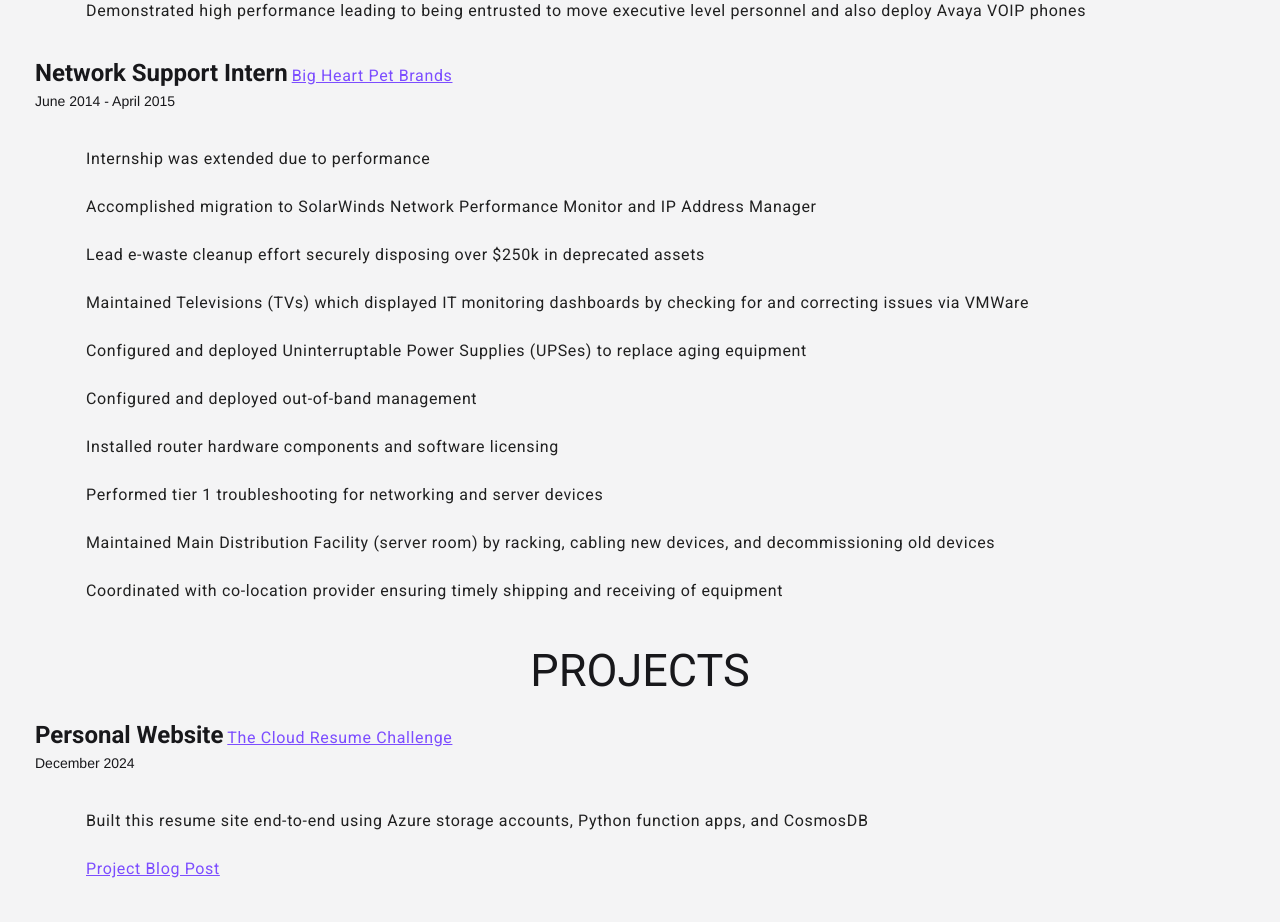
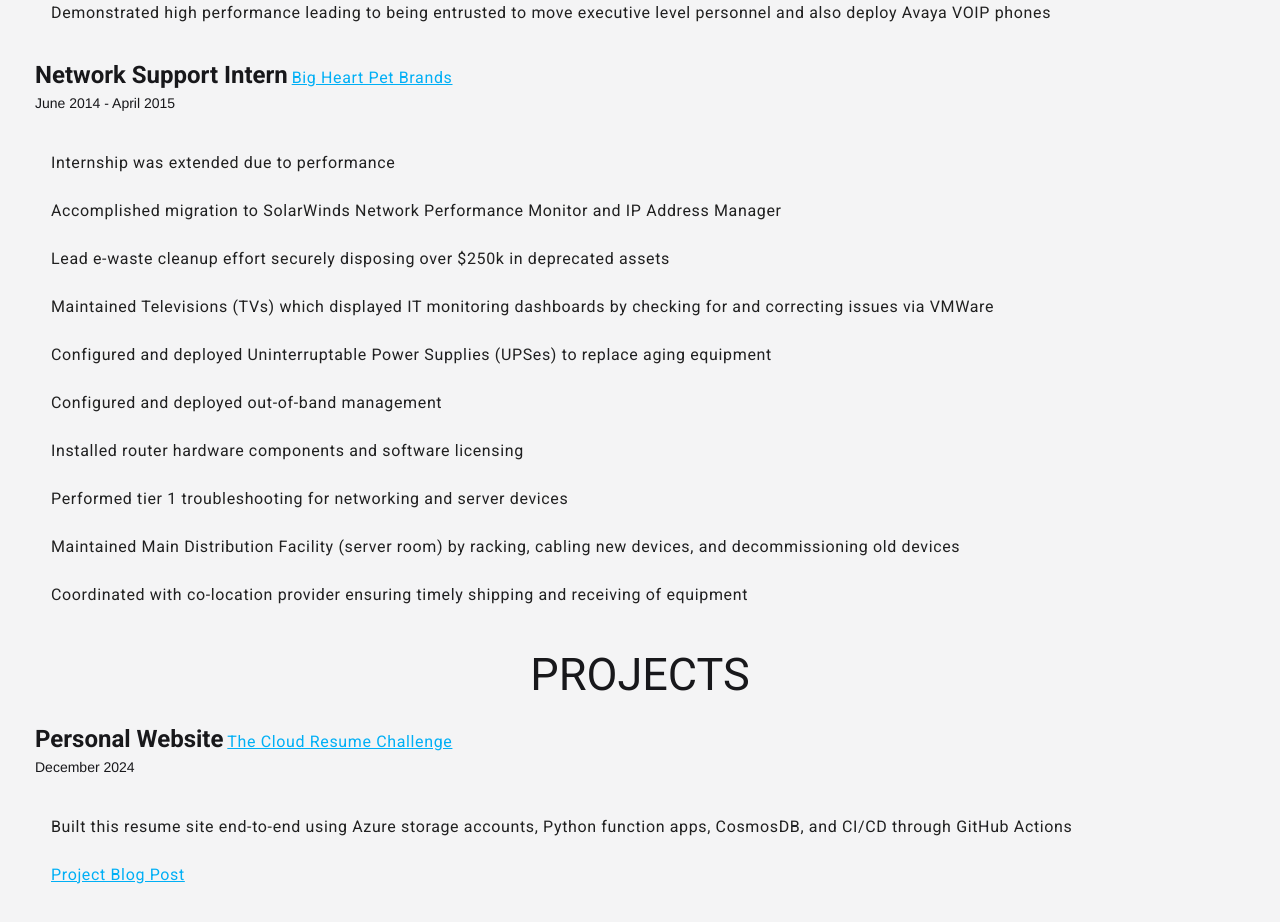
Before and after one commit to emswantek/es_cloud_resume, a plain HTML site: page cloudresweb/index.html in a window 1280 px wide. Shown: the part 1851-2773 px from the top of the page. Drawn offline with nearby package versions, Linux system fonts and the light colour scheme; no server answers.

Commit message:
Minor CSS color updates, modified projects section text in index.html

```diff
--- a/cloudresweb/index.html
+++ b/cloudresweb/index.html
@@ -216,7 +216,7 @@
         <ul class='mdl-list'>
             <li class="mdl-list__item">
                 <span class="mdl-list__item-primary-content">
-                    Built this resume site end-to-end using Azure storage accounts, Python function apps, and CosmosDB
+                    Built this resume site end-to-end using Azure storage accounts, Python function apps, CosmosDB, and CI/CD through GitHub Actions
                 </span>
             </li>
             <li class="mdl-list__item">
--- a/cloudresweb/styles/styles.css
+++ b/cloudresweb/styles/styles.css
@@ -1,6 +1,6 @@
 :root {
-    --color-light: rgb(244, 244, 245);
-    --color-dark: rgb(24, 24, 27);
+    --color-light: #f4f4f5;
+    --color-dark: #18181b;
 }
 
 body {
@@ -13,9 +13,17 @@ body {
     line-height: 1.5;
 }
 
+a:link {
+color: #00AFF5;
+}
+a:visited {
+color: #995FA3;
+}
+
+
 h1, h2, h3, h4, h5, h6 {
-    /* margin-bottom: 1.25rem; */
-}
+    /* margin-bottom: 1.25rem;
+}*/
 
 p {
     margin-bottom: 0.625rem;
```
